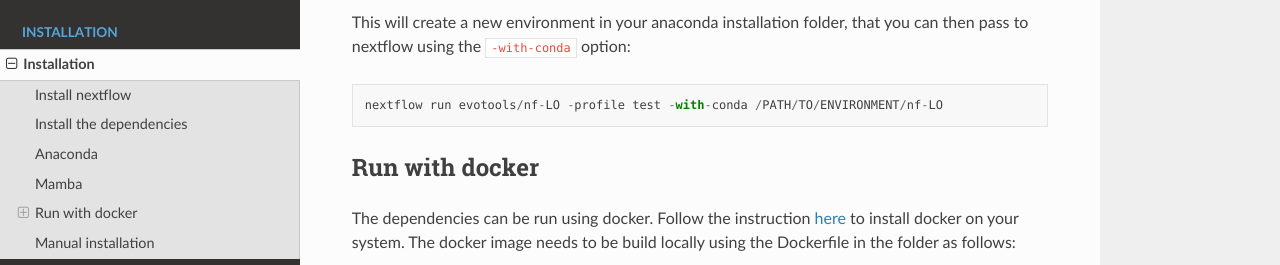
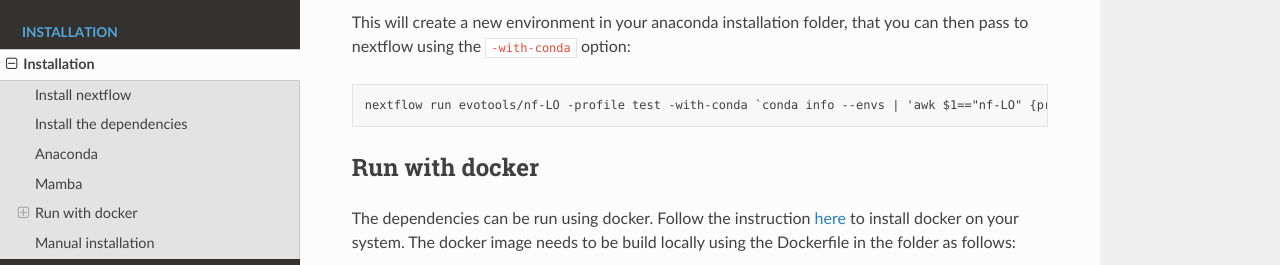
Before and after one commit to evotools/nf-LO, a Sphinx documentation site: the page built from docs/install.md, in a window 1280 px wide and 900 px high, scrolled down 2091 px. Shown: the part 162-427 px from the top of the window. Built offline with Sphinx 7.4.7 and the Read the Docs theme 2.0.0, drawn with Linux system fonts in a browser that asks for light colours.

````diff
--- a/docs/install.md
+++ b/docs/install.md
@@ -73,7 +73,7 @@
 
 This will create a new environment in your anaconda installation folder, that you can then pass to nextflow using the `-with-conda` option:
 ```
-nextflow run evotools/nf-LO -profile test -with-conda /PATH/TO/ENVIRONMENT/nf-LO
+nextflow run evotools/nf-LO -profile test -with-conda `conda info --envs | 'awk $1=="nf-LO" {print $2}'`
 ```
 
 ## Run with docker
````
